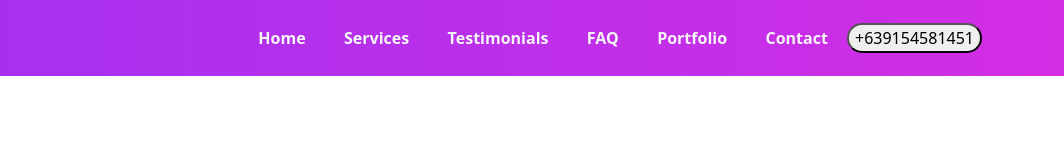
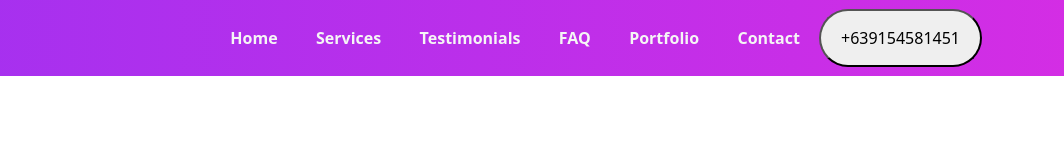
Before and after one commit to jaymart-latigay/portfolio-website-project, a website: page index.html in a window 1280 px wide. Shown: the full height of the page, 216-1280 px from the left. Drawn offline with nearby package versions, Linux system fonts and the light colour scheme.

Commit message:
chore: increased size of button

```diff
--- a/index.html
+++ b/index.html
@@ -48,7 +48,9 @@
               <a class="nav-link" href="#">Contact</a>
             </li>
           </ul>
-          <button type="button" class="rounded-pill">+639154581451</button>
+          <button type="button" class="rounded-pill btn-rounded">
+            +639154581451
+          </button>
         </div>
       </div>
     </nav>
--- a/scss/components/_buttons.scss
+++ b/scss/components/_buttons.scss
@@ -0,0 +1,6 @@
+.btn-rounded {
+  position: relative; // relative position means that the button will be positioned relative to its normal position
+  padding: 0.9375rem 1.25rem;
+  font-weight: 500;
+  margin: 0;
+}
```
Also changed, not shown: assets/css/style.css, 1 other file.
